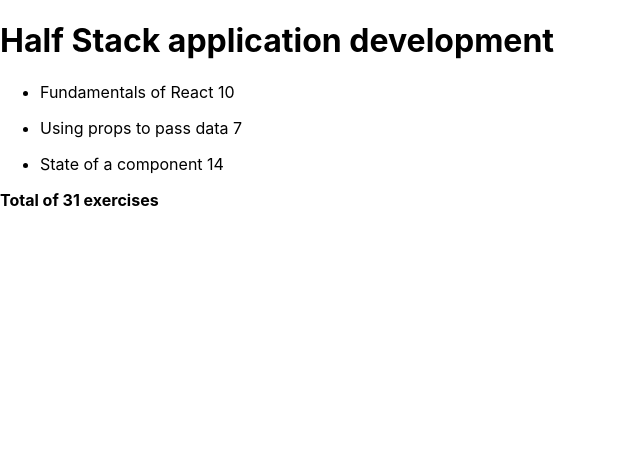
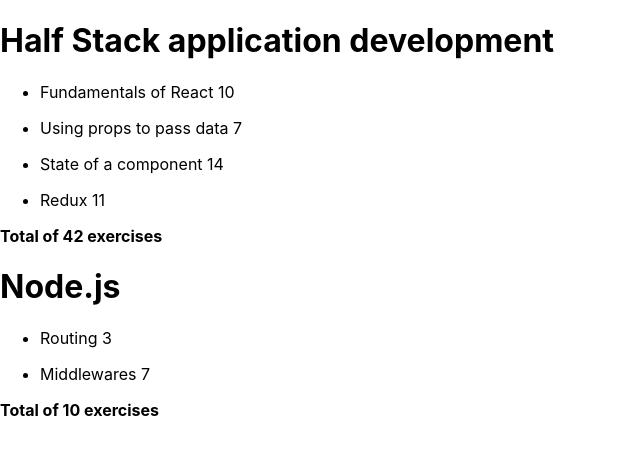
Before and after one commit to leandrotedini/FullStackOpen-Bootcamp, a React (Create React App) app in the folder part02/: page / in a window 1280 px wide. Shown: the top 454 px of the page, without its empty margins (0-640 px from the left). Built offline with nearby package versions, Linux system fonts and the light colour scheme.

Commit message:
Part 02 - Exercise 2.3, 2.4, 2.5

```diff
--- a/part02/src/App.js
+++ b/part02/src/App.js
@@ -3,9 +3,11 @@
 import Course from './components/Course';
 
 const App = () => {
-  const course = {
+
+  const courses = [
+    {
+      name: 'Half Stack application development',
       id: 1,
-    name: 'Half Stack application development',
       parts: [
         {
           name: 'Fundamentals of React',
@@ -22,10 +24,35 @@
           exercises: 14,
           id: 3,
         },
+        {
+          name: 'Redux',
+          exercises: 11,
+          id: 4,
+        },
       ],
-  }
+    },
+    {
+      name: 'Node.js',
+      id: 2,
+      parts: [
+        {
+          name: 'Routing',
+          exercises: 3,
+          id: 1,
+        },
+        {
+          name: 'Middlewares',
+          exercises: 7,
+          id: 2,
+        },
+      ],
+    },
+  ]
 
-  return <Course name={course.name} parts={course.parts}/>
+  return (
+    courses.map( course =>
+    <Course name={course.name} parts={course.parts}/>
+  ))
 }
 
 export default App;
```
Lines whose indentation alone changed are shown as unchanged.
